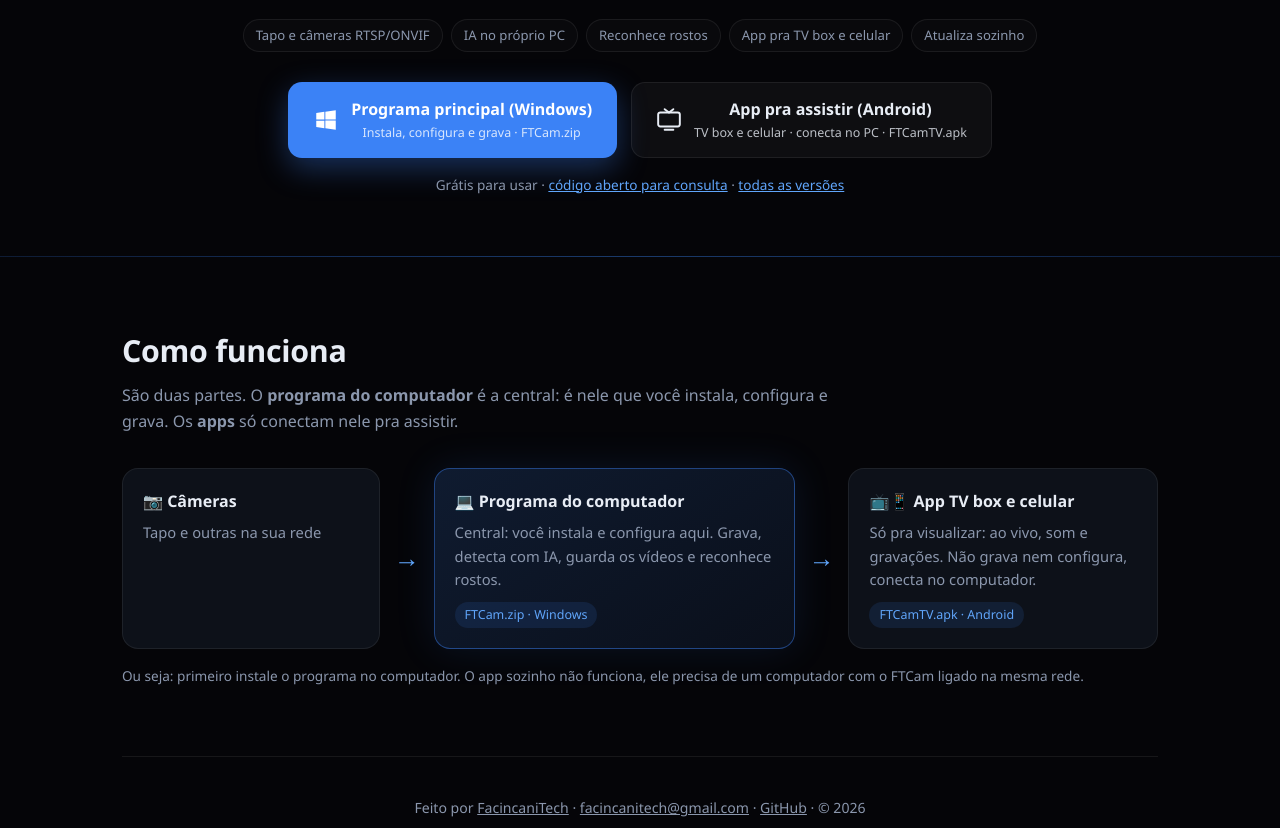
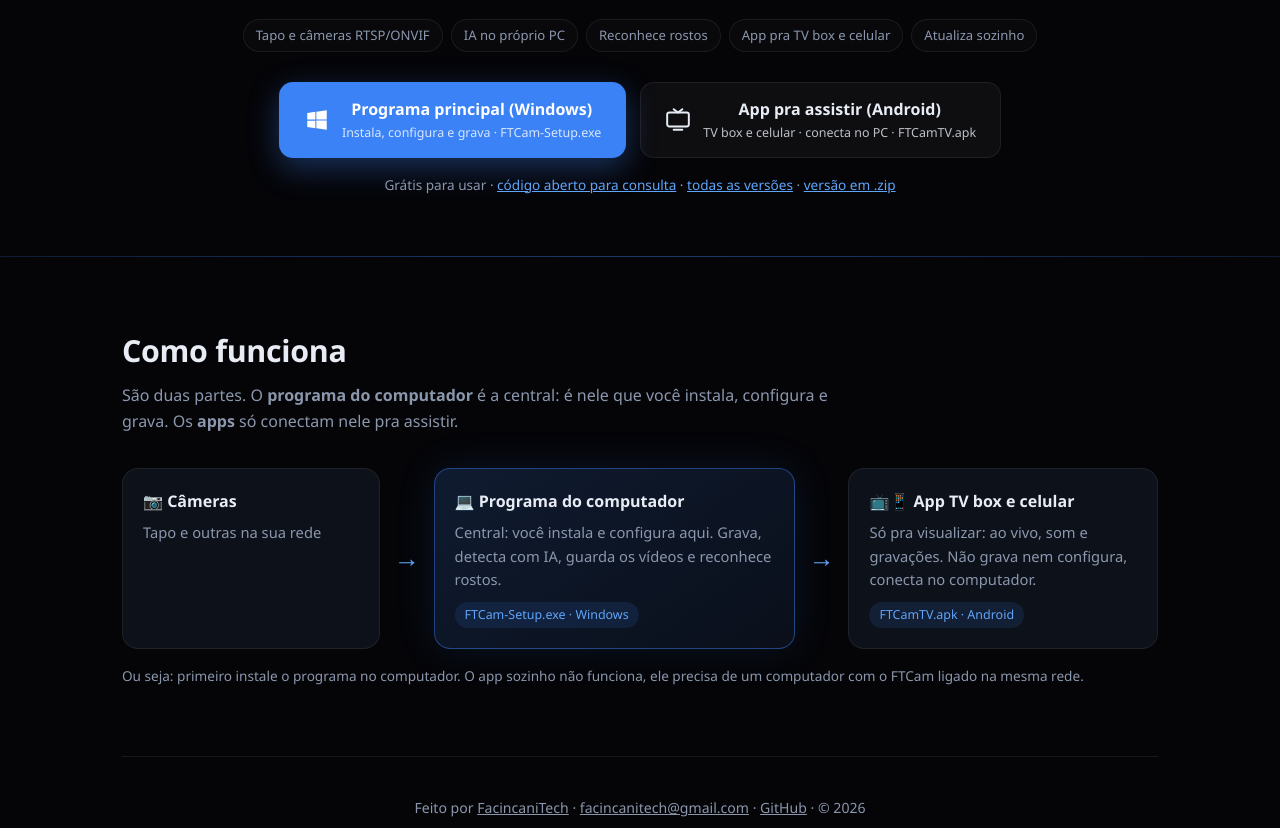
Before and after one commit to facincanitech/facincanitech.github.io, a plain HTML site: page ftcam/index.html in a window 1280 px wide. Shown: the part 500-1328 px from the top of the page. Drawn offline with Linux system fonts and the light colour scheme.

Commit message:
FTCam: site baixa o instalador FTCam-Setup.exe
Co-Authored-By: Claude Opus 5.5 <noreply@anthropic.com>
Claude-Session: https://claude.ai/code/session_01CAQLBVKeKZ3Vrh2SDCPXuc

```diff
--- a/ftcam/index.html
+++ b/ftcam/index.html
@@ -122,7 +122,7 @@ footer a{color:var(--mut)}
   <div class="links">
     <a href="#inicio" data-tab="inicio">Início</a><a href="#recursos" data-tab="recursos">Recursos</a><a href="#instalar" data-tab="instalar">Instalar</a><a href="#tv" data-tab="tv">TV e celular</a><a href="#privacidade" data-tab="privacidade">Privacidade</a><a href="#duvidas" data-tab="duvidas">Dúvidas</a>
   </div>
-  <a class="mini" href="https://github.com/facincanitech/ftcam/releases/latest/download/FTCam.zip">Baixar</a>
+  <a class="mini" href="https://github.com/facincanitech/ftcam/releases/latest/download/FTCam-Setup.exe">Baixar</a>
 </nav></div></div>
 
 <header class="hero tab" data-tab="inicio">
@@ -132,14 +132,14 @@ footer a{color:var(--mut)}
     <p class="sub">DVR grátis para câmeras IP, com inteligência artificial que confirma se é pessoa, carro ou animal antes de gravar. Sem nuvem, sem mensalidade e sem cadastro.</p>
     <div class="pills"><span>Tapo e câmeras RTSP/ONVIF</span><span>IA no próprio PC</span><span>Reconhece rostos</span><span>App pra TV box e celular</span><span>Atualiza sozinho</span></div>
     <div class="dl">
-      <a class="btn pri" href="https://github.com/facincanitech/ftcam/releases/latest/download/FTCam.zip">
+      <a class="btn pri" href="https://github.com/facincanitech/ftcam/releases/latest/download/FTCam-Setup.exe">
         <svg viewBox="0 0 24 24" fill="currentColor"><path d="M3 5.5 10.5 4.4v7.1H3zm0 13 7.5 1.1v-7H3zm8.4 1.2L21 21v-8.5h-9.6zm0-15.4v7.2H21V3z"/></svg>
-        <span>Programa principal (Windows)<small>Instala, configura e grava · FTCam.zip</small></span></a>
+        <span>Programa principal (Windows)<small>Instala, configura e grava · FTCam-Setup.exe</small></span></a>
       <a class="btn sec" href="https://github.com/facincanitech/ftcam/releases/latest/download/FTCamTV.apk">
         <svg viewBox="0 0 24 24" fill="none" stroke="currentColor" stroke-width="1.8" stroke-linecap="round"><rect x="2" y="5" width="20" height="13" rx="2"/><path d="M8 21h8M8 2l4 3 4-3"/></svg>
         <span>App pra assistir (Android)<small>TV box e celular · conecta no PC · FTCamTV.apk</small></span></a>
     </div>
-    <p class="note">Grátis para usar · <a href="https://github.com/facincanitech/ftcam">código aberto para consulta</a> · <a href="https://github.com/facincanitech/ftcam/releases">todas as versões</a></p>
+    <p class="note">Grátis para usar · <a href="https://github.com/facincanitech/ftcam">código aberto para consulta</a> · <a href="https://github.com/facincanitech/ftcam/releases">todas as versões</a> · <a href="https://github.com/facincanitech/ftcam/releases/latest/download/FTCam.zip">versão em .zip</a></p>
   </div>
 </header>
 
@@ -151,7 +151,7 @@ footer a{color:var(--mut)}
   <div class="flow">
     <div class="node"><b>📷 Câmeras</b><p>Tapo e outras na sua rede</p></div>
     <div class="arrow">→</div>
-    <div class="node main"><b>💻 Programa do computador</b><p>Central: você instala e configura aqui. Grava, detecta com IA, guarda os vídeos e reconhece rostos.</p><span class="badge">FTCam.zip · Windows</span></div>
+    <div class="node main"><b>💻 Programa do computador</b><p>Central: você instala e configura aqui. Grava, detecta com IA, guarda os vídeos e reconhece rostos.</p><span class="badge">FTCam-Setup.exe · Windows</span></div>
     <div class="arrow">→</div>
     <div class="node"><b>📺📱 App TV box e celular</b><p>Só pra visualizar: ao vivo, som e gravações. Não grava nem configura, conecta no computador.</p><span class="badge">FTCamTV.apk · Android</span></div>
   </div>
@@ -203,8 +203,8 @@ footer a{color:var(--mut)}
   <h2>Instalar em 3 passos</h2>
   <p class="lead">O instalador confere e baixa tudo que precisa (Python, ffmpeg e os modelos de IA), pedindo permissão de administrador uma vez.</p>
   <div class="steps">
-    <div class="step"><div><b>Baixe e extraia o FTCam.zip</b><p>Use o botão "Baixar" no topo da página e extraia numa pasta qualquer, por exemplo Downloads.</p></div></div>
-    <div class="step"><div><b>Rode o instalar.bat</b><p>Ele instala o FTCam na sua pasta de usuário (não em Arquivos de Programas), cria o atalho e, se quiser, deixa abrindo junto com o Windows.</p></div></div>
+    <div class="step"><div><b>Baixe e abra o FTCam-Setup.exe</b><p>Use o botão "Baixar" no topo da página. Se o Windows avisar que é um app novo, clique em "Mais informações" → "Executar assim mesmo".</p></div></div>
+    <div class="step"><div><b>Clique em Avançar e Instalar</b><p>Abre uma janela preta que baixa o que faltar (Python, ffmpeg e a IA) e faz 3 perguntas rápidas. No fim, o atalho FTCam aparece na área de trabalho.</p></div></div>
     <div class="step"><div><b>Adicione suas câmeras</b><p>Clique em Câmeras → Procurar na rede. Na Tapo, use o usuário e a senha da <b>Conta da câmera</b> (app Tapo → câmera → Configurações avançadas → Conta da câmera), só com letras e números.</p></div></div>
   </div>
 </section>
@@ -274,7 +274,7 @@ footer a{color:var(--mut)}
 </section>
 
 <div class="next tab" data-tab="recursos instalar tv privacidade duvidas">
-  <a class="btn pri" href="https://github.com/facincanitech/ftcam/releases/latest/download/FTCam.zip"><span>Baixar o programa (Windows)<small>FTCam.zip</small></span></a>
+  <a class="btn pri" href="https://github.com/facincanitech/ftcam/releases/latest/download/FTCam-Setup.exe"><span>Baixar o programa (Windows)<small>FTCam-Setup.exe</small></span></a>
   <a class="btn sec" href="https://github.com/facincanitech/ftcam/releases/latest/download/FTCamTV.apk"><span>App pra assistir (Android)<small>FTCamTV.apk</small></span></a>
 </div>
 </main>
```
